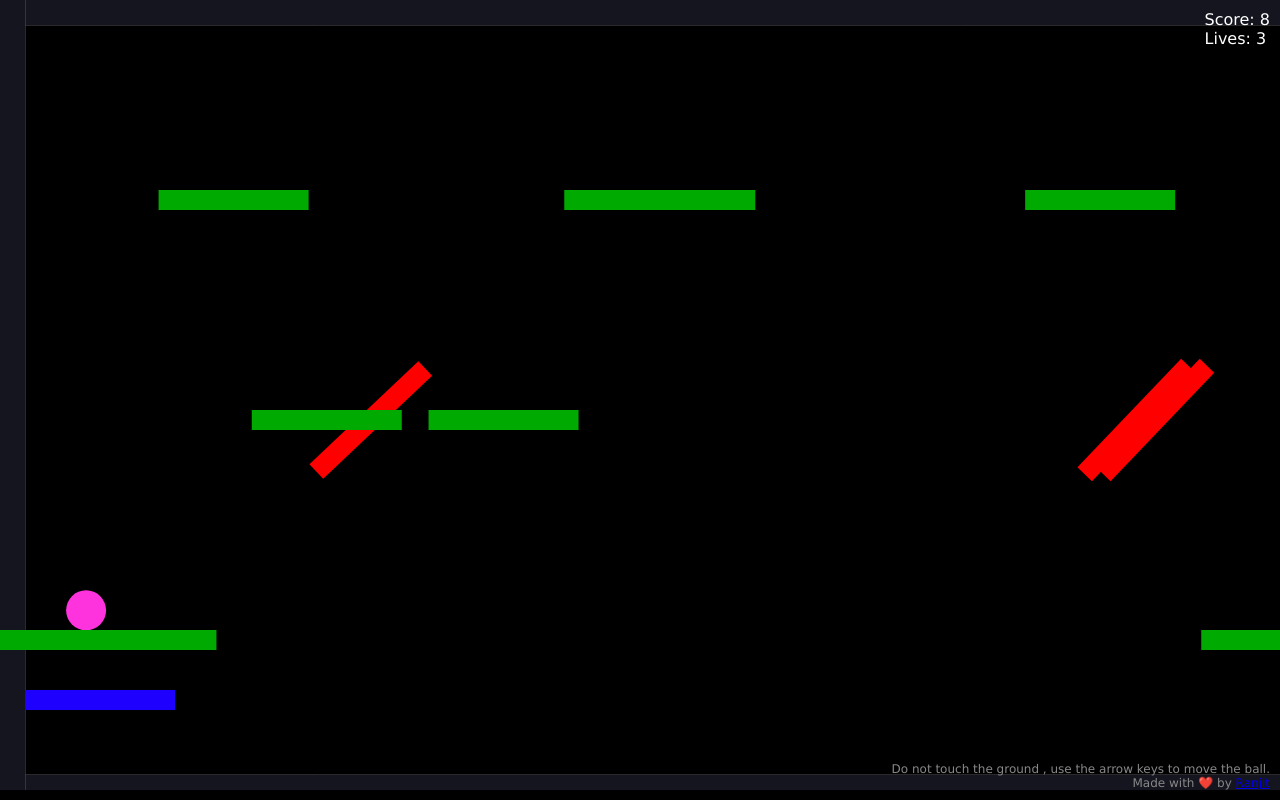
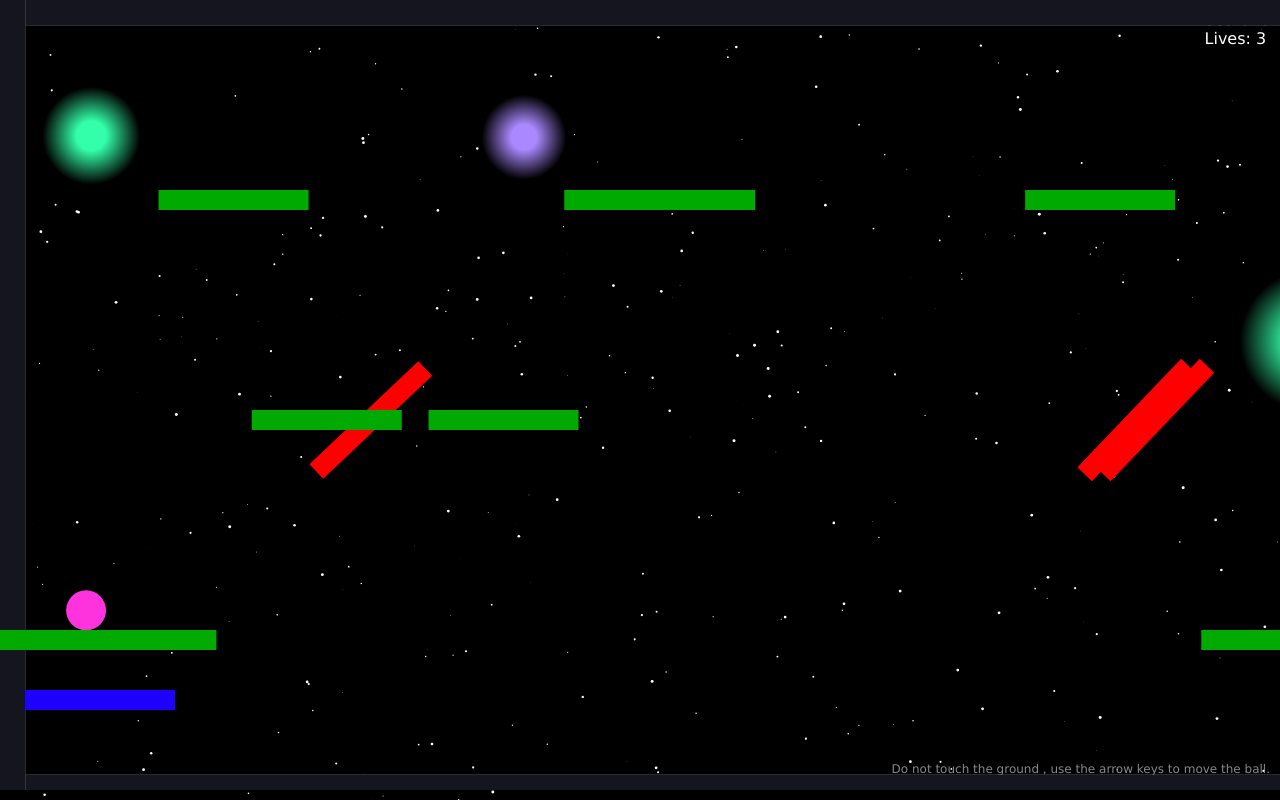
Before and after one commit to imReCoder/flying-ball-matter, a plain HTML site: page index.html in a window 1280 px wide. Drawn offline with Linux system fonts and the light colour scheme.

Commit message:
add backgrond stars and planets

```diff
--- a/index.html
+++ b/index.html
@@ -24,9 +24,11 @@
             </div>
             <span>Made with ❤️ by <a href="https://github.com/imReCoder">Ranjit</a></span>
         </div>
-        <canvas id="canvas"></canvas>
+        <canvas id="star-background" style="position: absolute; top: 0; left: 0; z-index: 0;"></canvas>
+        <canvas id="canvas"  style="position: absolute; top: 0; left: 0; z-index: 1;"></canvas>
     </div>
 </body>
 <script src="matter.js"></script>
 <script type="module" src="index.js"></script>
+<script type="module" src="stars.js"></script>
 </html>
--- a/index.js
+++ b/index.js
@@ -42,7 +42,7 @@ const render = Render.create({
         width: window.innerWidth,
         height: window.innerHeight - 10,
         wireframes: false,
-        background: '#000000FF'
+        background: 'transparent'
     }
 });
 
@@ -166,23 +166,6 @@ Events.on(engine, 'afterUpdate', () => {
 
 const balls = [];
 
-
-function rotateWorld(angle, origin) {
-    const bodies = Composite.allBodies(world);
-
-    bodies.forEach(body => {
-        Body.rotate(body, angle);
-        const dx = body.position.x - origin.x;
-        const dy = body.position.y - origin.y;
-
-        const rotatedX = origin.x + (dx * Math.cos(angle) - dy * Math.sin(angle));
-        const rotatedY = origin.y + (dx * Math.sin(angle) + dy * Math.cos(angle));
-
-        Body.setPosition(body, { x: rotatedX, y: rotatedY });
-    });
-}
-
-
   Events.on(engine, 'beforeUpdate', () => {
     rotatingBlades.forEach(blade => {
         Body.rotate(blade, 0.05); // Rotate clockwise
--- /dev/null
+++ b/stars.js
@@ -0,0 +1,53 @@
+const starCanvas = document.getElementById('star-background');
+const starCtx = starCanvas.getContext('2d');
+
+function resizeStarCanvas() {
+  starCanvas.width = window.innerWidth;
+  starCanvas.height = window.innerHeight;
+}
+resizeStarCanvas();
+window.addEventListener('resize', resizeStarCanvas);
+
+// Draw stars
+function drawStars(count = 300) {
+  for (let i = 0; i < count; i++) {
+    const x = Math.random() * starCanvas.width;
+    const y = Math.random() * starCanvas.height;
+    const r = Math.random() * 1.5;
+    starCtx.beginPath();
+    starCtx.arc(x, y, r, 0, Math.PI * 2);
+    starCtx.fillStyle = 'white';
+    starCtx.fill();
+  }
+}
+
+// Draw gradient planet
+function drawPlanet(x, y, radius, color) {
+  if (!isFinite(x) || !isFinite(y) || !isFinite(radius)) return;
+
+  const grad = starCtx.createRadialGradient(x, y, radius * 0.3, x, y, radius);
+  grad.addColorStop(0, color);
+  grad.addColorStop(1, 'black');
+
+  starCtx.beginPath();
+  starCtx.arc(x, y, radius, 0, Math.PI * 2);
+  starCtx.fillStyle = grad;
+  starCtx.fill();
+}
+
+// Draw the entire background
+function drawBackground() {
+  starCtx.clearRect(0, 0, starCanvas.width, starCanvas.height);
+  drawStars(400);
+
+  // Draw random planets
+  const planetColors = ['#3366ff', '#ffaa00', '#aa88ff', '#33ffaa', '#ff66cc'];
+  for (let i = 0; i < 5; i++) {
+    const x = Math.random() * starCanvas.width * 2;
+    const y = Math.random() * starCanvas.height;
+    const r = Math.random() * 60 + 40;
+    const color = planetColors[Math.floor(Math.random() * planetColors.length)];
+    drawPlanet(x, y, r, color);
+  }
+}
+drawBackground();
```
